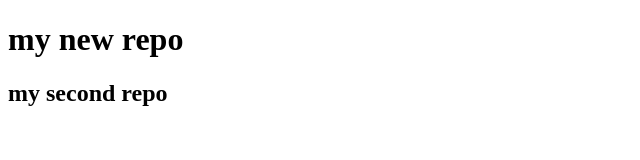
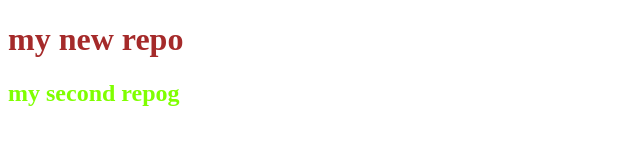
Before and after one commit to Salma93234/my-first-repo4, a plain HTML site: page index.html in a window 1280 px wide. Shown: the whole page, without its empty margins (0-640 px from the left). Drawn offline with Linux system fonts and the light colour scheme.

Commit message:
added me

```diff
--- a/index.html
+++ b/index.html
@@ -5,9 +5,10 @@
     <meta http-equiv="X-UA-Compatible" content="IE=edge">
     <meta name="viewport" content="width=device-width, initial-scale=1.0">
     <title>my first github ripo</title>
+    <link rel="stylesheet" href="style.css">
 </head>
 <body>
     <h1>my new repo</h1>
-    <h2>my second repo</h2>
+    <h2>my second repog</h2>
 </body>
 </html>
```
